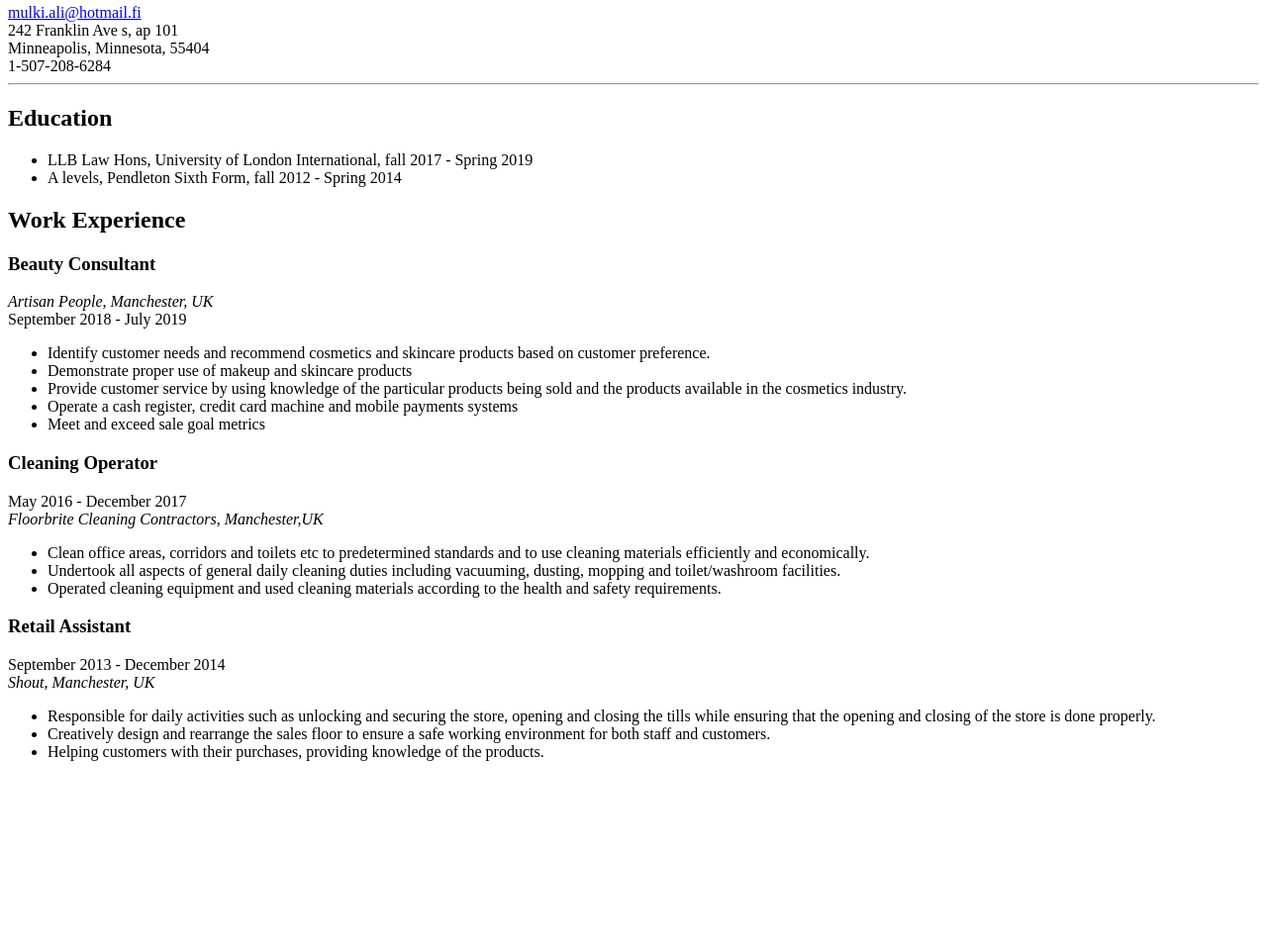
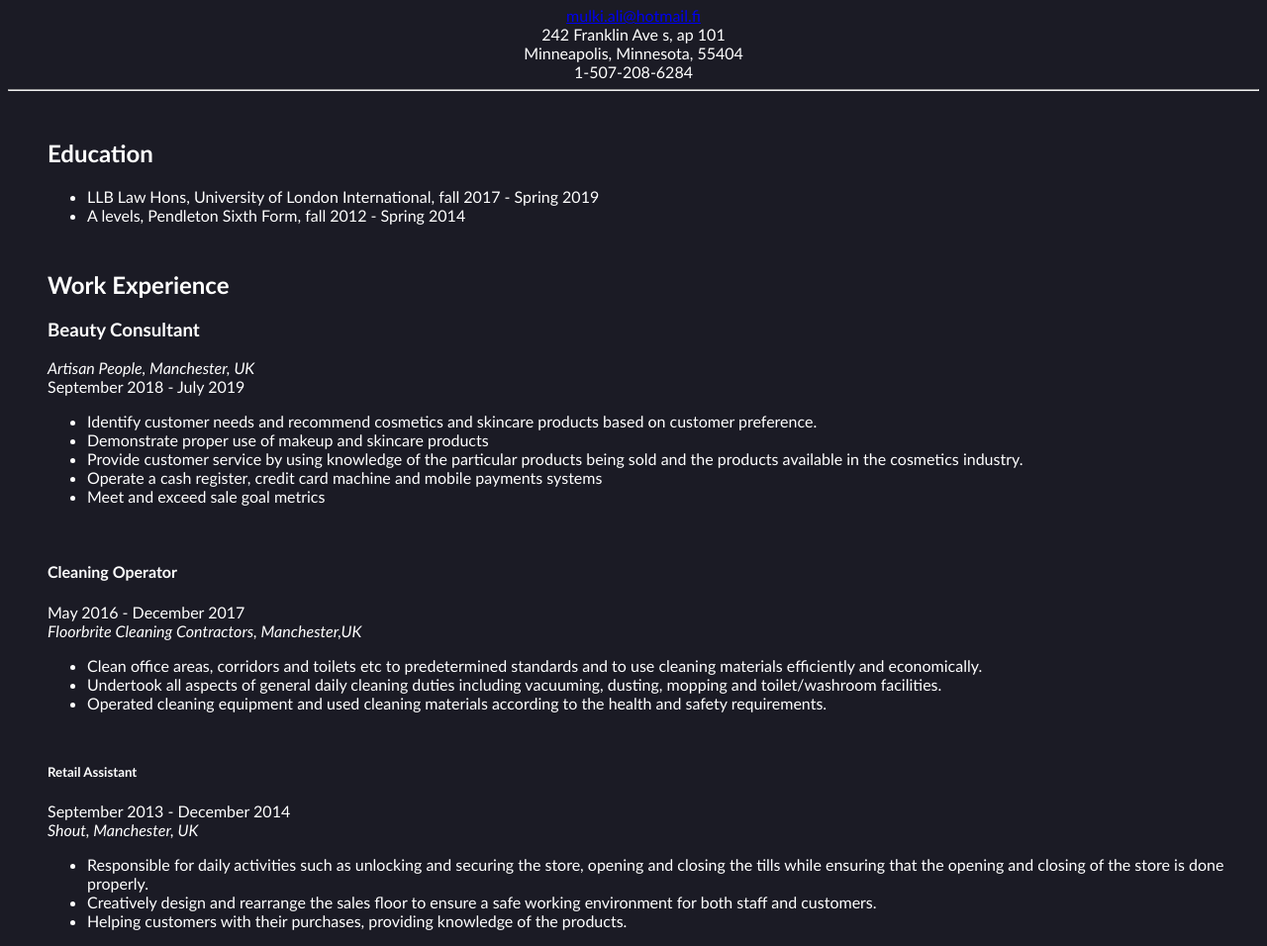
Before and after one commit to mulkiali/mulkiali.github.io, a plain HTML site: page index.html in a window 1280 px wide. Shown: the part 76-1032 px from the top of the page at 99% size. Before the commit the page ends 861 px from the top, so only its background shows below. Drawn offline with Linux system fonts and the light colour scheme.

Commit message:
Update index.html

```diff
--- a/index.html
+++ b/index.html
@@ -1,58 +1,40 @@
 <!DOCTYPE html>
 <html>
 <head>
-<title>Mulkis Resume</title>
 
+<title>
+	Mulkis Resume
+</title>
+	<link type="text/css" rel="stylesheet" href="resume.css"/>
 </head>
+
 <body>
-
-           <link type="text/css" rel="resume css" href="resume.css"/>
-
 <div id="header">
 <h1 id="name">Mulki Ali</h1>
 <div id="personal">
 
-
-
-
-                                                <a href="mailto:mulki.ali@gotmail.fi">mulki.ali@hotmail.fi</a><br>
-
-
-
-
-
+<a href="mailto:mulki.ali@gotmail.fi">mulki.ali@hotmail.fi</a>
+<br>
 242 Franklin Ave s, ap 101 <br>
-
 Minneapolis, Minnesota, 55404<br>
-
 1-507-208-6284
-
 </div>
-
 </div>
 
 <hr/>
 <div id="education">
 <h2>Education</h2>
 
-
 <ul>
-
 	<li>LLB Law Hons, University of London International, fall 2017 - Spring 2019</li>
-
 	<li>A levels, Pendleton Sixth Form, fall 2012 - Spring 2014</li>
-
-
 </ul>
 
 </div>
 
-
  <div id="work">
 
 <h2>Work Experience</h2>
-
-
 
 <h3>Beauty Consultant</h3>
 <address>Artisan People, Manchester, UK</address>
@@ -75,12 +57,9 @@
 </div>
 
 
-
-
-                <h3>Cleaning Operator</h3>
+<h4>Cleaning Operator</h4>
 <span class="date">May 2016 - December 2017</span>
 <address>Floorbrite Cleaning Contractors, Manchester,UK</address>
-
 <ul>
 <div id="cleaning">
 	<li>Clean office areas, corridors and toilets etc to predetermined standards and to use cleaning materials efficiently and economically.</li>
@@ -94,10 +73,7 @@
 </ul>
 
 
-
-
-
-                <h3>Retail Assistant</h3>
+<h5>Retail Assistant</h5>
 <span class="date">September 2013 - December 2014</span>
 <address>Shout, Manchester, UK</address>
 
@@ -110,16 +86,8 @@
 
                	<li>Helping customers with their purchases, providing knowledge of the products.</li>
 
-
+</ul>
 </div>
-
-
-
-
-
-
-
-
 
 
 </body>
```
Lines whose indentation alone changed are shown as unchanged.
